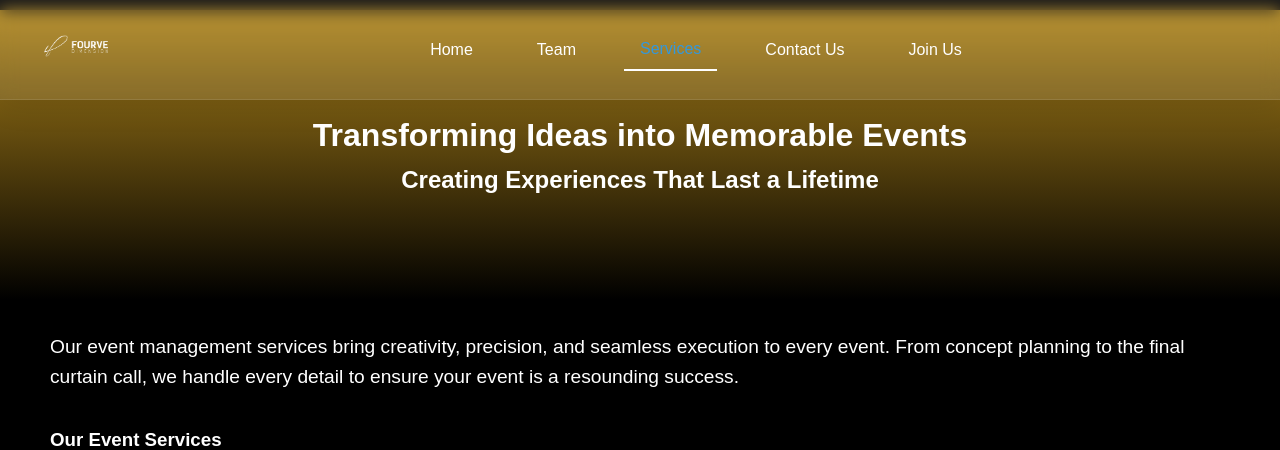
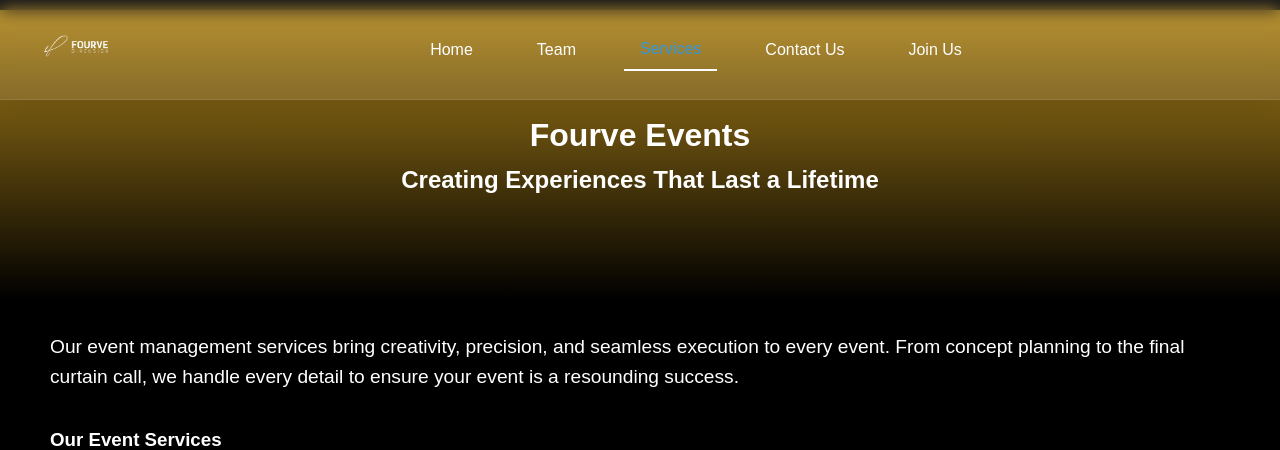
Before and after one commit to abinroy04/Fourve, a Flask app: page /eventmgmt in a window 1280 px wide. Shown: the top 450 px of the page. Run offline with Flask 3, Linux system fonts and the light colour scheme.

Commit message:
Update eventmgmt.html

```diff
--- a/templates/eventmgmt.html
+++ b/templates/eventmgmt.html
@@ -80,7 +80,7 @@
 
 {% block content %}
 <div class="event-hero">
-    <h1>Transforming Ideas into Memorable Events</h1>
+    <h1>Fourve Events</h1>
     <h2>Creating Experiences That Last a Lifetime</h2>
 </div>
 
```
